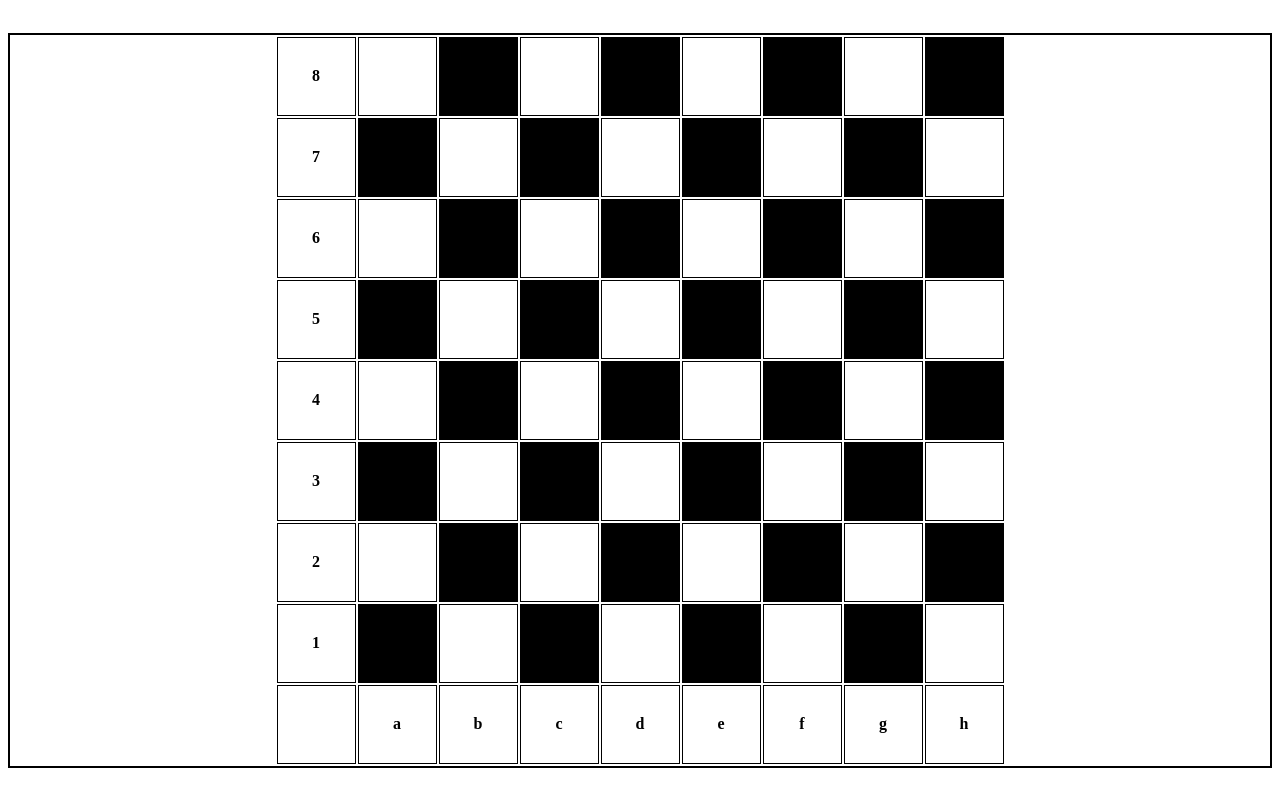
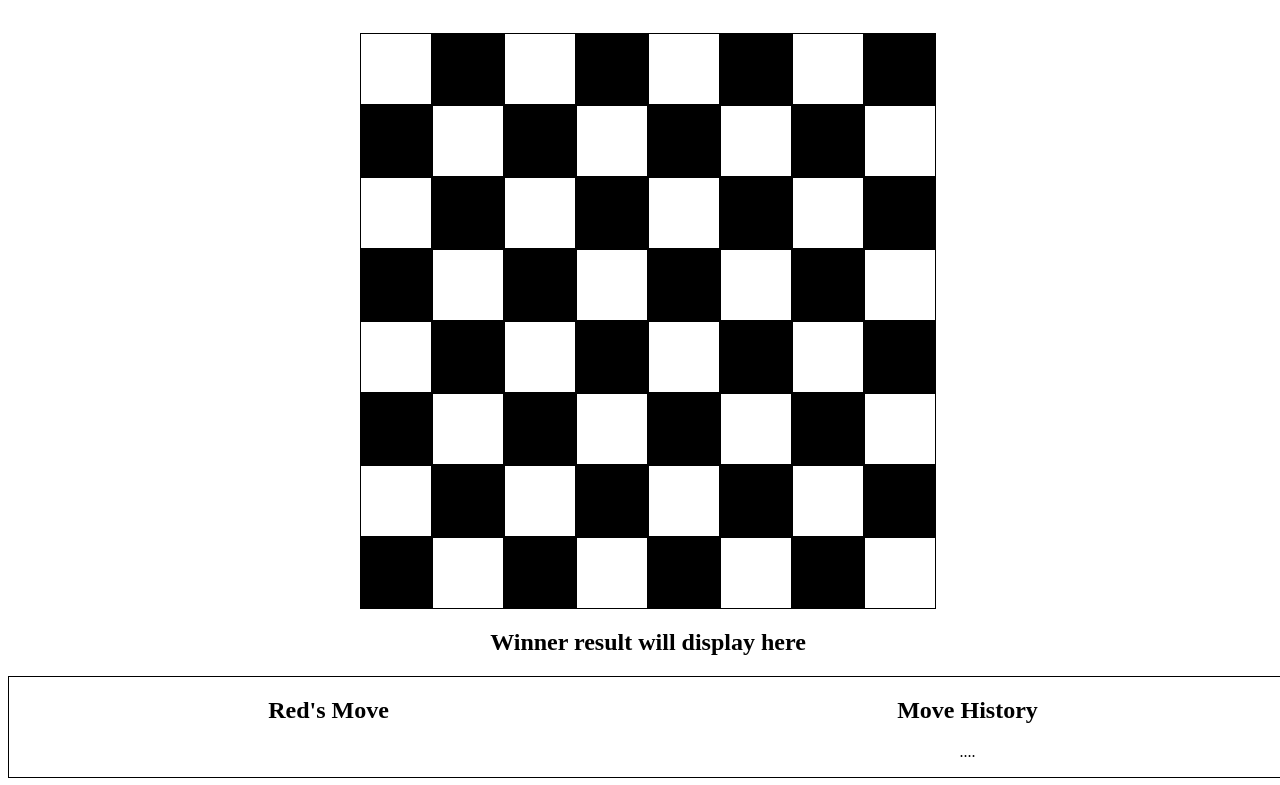
Before and after one commit to rileygramlich/checkers, a plain HTML site: page index.html in a window 1280 px wide. Shown: the part 141-926 px from the top of the page. Drawn offline with Linux system fonts and the light colour scheme.

Commit message:
added init function to build board with js

```diff
--- a/css/style.css
+++ b/css/style.css
@@ -1,5 +1,6 @@
-body {
+html, body {
     height: 100%;
+    width: 100%;
     text-align: center
 }
 
@@ -7,9 +8,19 @@ body {
     font-size: 70px;
 }
 
-table {
-    border: 2px solid black;
-    display:grid;
+#board {
+    align-items: center;
+}
+
+.square {
+    height: 70px;
+    width: 70px;
+    border: 1px solid black;
+
+}
+
+.row {
+    display: flex;
     justify-content: center;
 }
 
@@ -24,7 +35,6 @@ th {
 }
 
 /* Lower page */
-
 #lower-page {
     display:grid;
     grid-template-columns: 50% 50%;
--- a/index.html
+++ b/index.html
@@ -10,7 +10,11 @@
 </head>
 <body>
     <h1 id="title">Checkers!</h1>
-    <table id="board">
+    <div id="board"></div>
+
+
+
+    <!-- <table id="board">
         <tr id="row8">
             <th id="8">8</th>
             <th class="light" id="a8"></th>
@@ -110,7 +114,7 @@
             <th id="g">g</th>
             <th id="h">h</th>
         </tr>
-    </table>
+    </table> -->
     <h2 class="header" id="winner">Winner result will display here</h2>
     <div class="container" id="lower-page">
         <h2 class="header" id="move-display">Red's Move</h2>
--- a/js/script.js
+++ b/js/script.js
@@ -2,37 +2,38 @@ console.log('connected')
 
 /*----- constants -----*/
 /*----- app's state (variables) -----*/
-
 // Should I declare red and black as objects?
 
 let red = {
     piece : 'redPiece',
     king : 'redKing',
     totalPieces : 12,
-    endSquares : board[0][1, 3, 5, 7]
 }
 
 let black = {
     piece : 'blackPiece',
     king : 'blackKing',
     totalPieces : 12,
-    endSquares : board[7][0, 2, 4, 6]
 }
 
+let board = [
+    [null, black.piece, null, black.piece, null, black.piece, null, black.piece],
+    [black.piece, null, black.piece, null, black.piece, null, black.piece, null],
+    [null, black.piece, null, black.piece, null, black.piece, null, black.piece],
+    [null, null, null, null, null, null, null, null],
+    [null, null, null, null, null, null, null, null],
+    [red.piece, null, red.piece, null, red.piece, null, red.piece, null],
+    [null, red.piece, null, red.piece, null, red.piece, null, red.piece],
+    [red.piece, null, red.piece, null, red.piece, null, red.piece, null]
+]
+
+
+red.endSquares = board[0][1, 3, 5, 7]
+black.endSquares = board[7][0, 2, 4, 6]
 
 let redsMove = true
 let gameOn = true
 
-let board = [
-    [null, blackPiece, null, blackPiece, null, blackPiece, null, blackPiece]
-    [blackPiece, null, blackPiece, null, blackPiece, null, blackPiece, null]
-    [null, blackPiece, null, blackPiece, null, blackPiece, null, blackPiece]
-    [null, null, null, null, null, null, null, null]
-    [null, null, null, null, null, null, null, null]
-    [redPiece, null, redPiece, null, redPiece, null, redPiece, null]
-    [null, redPiece, null, redPiece, null, redPiece, null, redPiece]
-    [redPiece, null, redPiece, null, redPiece, null, redPiece, null]
-]
 
 let originSquare = null
 let destinationSquare = null
@@ -43,5 +44,50 @@ let winner = null
 
 
 /*----- cached element references -----*/
+let boardEl = document.getElementById('board')
+
+
 /*----- event listeners -----*/
+init()
+
+
 /*----- functions -----*/
+function buildBoard() {
+    // Building a chess board with js:
+    board.forEach(function(row, x) {
+        let rowEl = document.createElement('div')
+        rowEl.classList.add('row')
+        rowEl.id = `${x}`
+            if (x % 2 === 0) {
+                row.forEach(function(cell, y) {
+                    let cellEl = document.createElement('div')
+                    if (y % 2 !== 0) {
+                        cellEl.classList.add('dark', 'square')
+                    } else {
+                        cellEl.classList.add('light', 'square')
+                    }
+                    cellEl.id = `${x}-${y}`
+                    rowEl.append(cellEl)
+                })
+            } else {
+                row.forEach(function(cell, y) {
+                    let cellEl = document.createElement('div')
+                    if (y % 2 === 0) {
+                        cellEl.classList.add('dark', 'square')
+                    } else {
+                        cellEl.classList.add('light', 'square')
+                    }
+                    cellEl.id = `${x}-${y}`
+                    rowEl.append(cellEl)
+                })
+            }
+            console.log(rowEl)
+            boardEl.append(rowEl)
+        })
+    }
+
+
+function init() {
+    console.log('initializing')
+    buildBoard()
+}
```
Also changed, not shown: pseudocode.txt.
